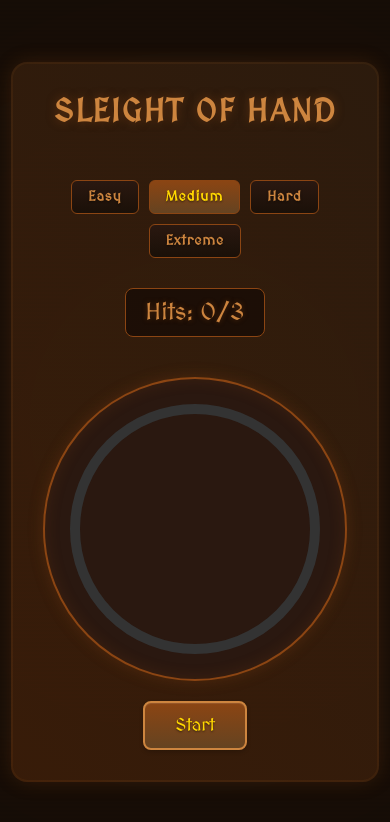
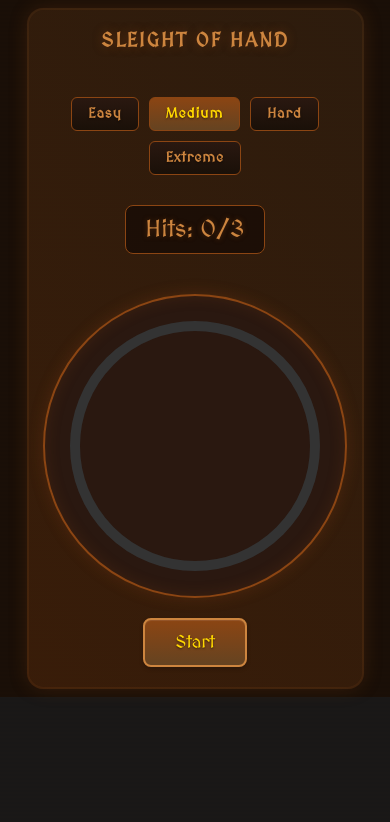
Before and after one commit to H07633R/skill-check-game, a React (Create React App) app: page /#/game in a window 390 px wide. Before the commit this address led to /#/game/normal. Shown: the top 822 px of the page. Built offline with nearby package versions, Linux system fonts and the light colour scheme.

Commit message:
Added mobile support.

```diff
--- a/public/index.html
+++ b/public/index.html
@@ -2,7 +2,7 @@
 <html lang="en">
   <head>
     <meta charset="utf-8" />
-    <meta name="viewport" content="width=device-width, initial-scale=1" />
+    <meta name="viewport" content="width=device-width, initial-scale=1.0, maximum-scale=1.0, user-scalable=no" />
     <meta name="theme-color" content="#000000" />
     <meta name="description" content="Sleight of Hand - Medieval Lock Picking Game" />
     <link href="https://fonts.googleapis.com/css2?family=MedievalSharp&display=swap" rel="stylesheet">
--- a/src/pages/GamePage.jsx
+++ b/src/pages/GamePage.jsx
@@ -16,17 +16,12 @@ const PageContainer = styled.div`
   padding: 20px;
   position: relative;
 
-  &::before {
-    content: '';
-    position: fixed;
-    top: 0;
-    left: 0;
-    right: 0;
-    bottom: 0;
-    background:
-      radial-gradient(circle at center, transparent 0%, rgba(0,0,0,0.8) 100%);
-    opacity: 0.2;
-    z-index: 0;
+  /* Мобильные стили применяются только на экранах <= 768px */
+  @media (max-width: 768px) {
+    min-height: -webkit-fill-available;
+    touch-action: manipulation;
+    user-select: none;
+    padding: 10px;
   }
 `;
 
@@ -41,7 +36,6 @@ const GameContainer = styled.div`
   background: rgba(20, 10, 5, 0.7);
   border-radius: 15px;
   box-shadow: 0 0 20px rgba(139, 69, 19, 0.3);
-  min-width: 350px;
 
   &::before {
     content: '';
@@ -55,6 +49,13 @@ const GameContainer = styled.div`
     z-index: -1;
     opacity: 0.3;
   }
+
+  /* Мобильные стили */
+  @media (max-width: 768px) {
+    padding: 20px;
+    width: 90%;
+    max-width: 350px;
+  }
 `;
 
 const Title = styled.h1`
@@ -64,6 +65,12 @@ const Title = styled.h1`
   font-family: 'MedievalSharp', cursive;
   text-transform: uppercase;
   letter-spacing: 2px;
+
+  /* Мобильные стили */
+  @media (max-width: 768px) {
+    font-size: 20px;
+    margin-bottom: 15px;
+  }
 `;
 
 const StartButton = styled.button`
@@ -155,8 +162,24 @@ const GamePage = () => {
     handleReset();
   };
 
+  const handleAction = useCallback(() => {
+    if (isRunning) {
+      handleHit();
+    }
+  }, [isRunning, handleHit]);
+
+  const handleTouchStart = (e) => {
+    e.preventDefault();
+    if (isRunning) {
+      handleAction();
+    }
+  };
+
   return (
-    <PageContainer>
+    <PageContainer
+      onTouchStart={handleTouchStart}
+      onTouchEnd={(e) => e.preventDefault()}
+    >
       <BackgroundOverlay />
       <GameContainer>
         <Title>Sleight of Hand</Title>
```
